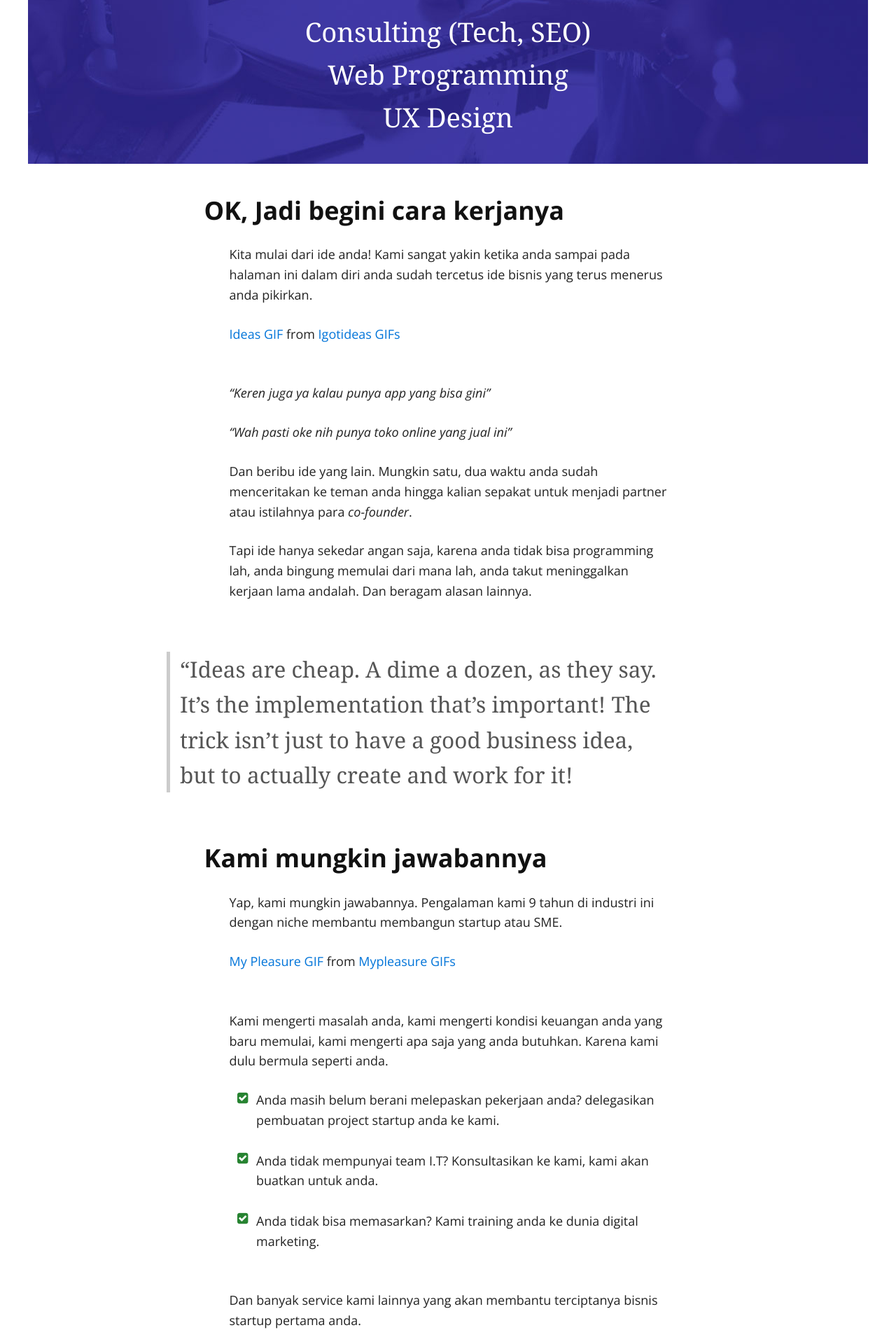
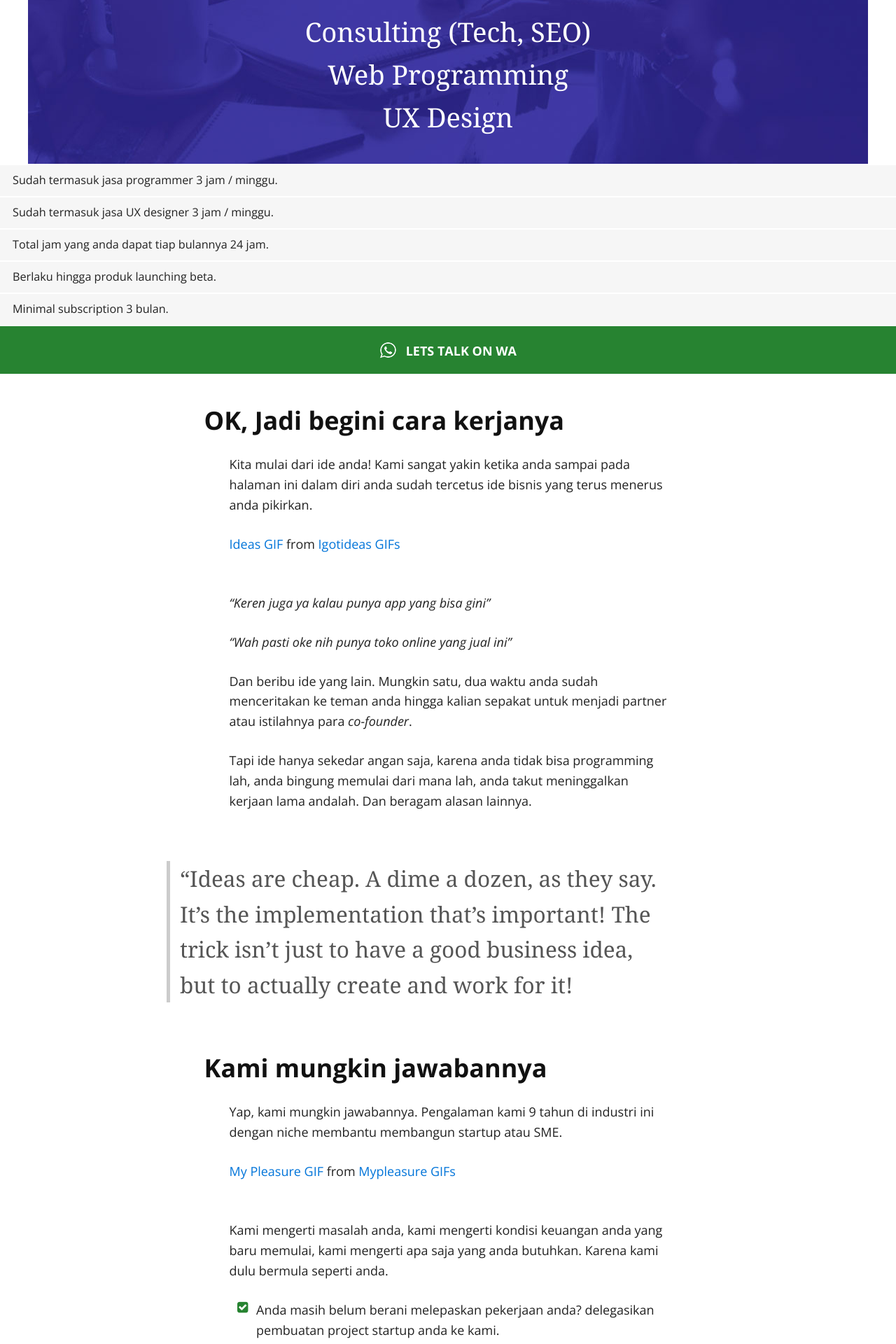
Before and after one commit to kemtol/rocktokom, a Jekyll site: the page built from index.md, in a window 1280 px wide. Shown: the part 2727-4647 px from the top of the page at 70% size. Built offline with Jekyll 4.4.1, drawn with Linux system fonts in a browser that asks for light colours; nearby versions of some CDN libraries; a script that is not in the unit is left out; our own code applies the rules of GitHub Pages for plain Markdown files.

Commit message:
Update default.html

```diff
--- a/_layouts/default.html
+++ b/_layouts/default.html
@@ -61,18 +61,6 @@
     }
     #landing--page .lp > div > span.bl{height: 15rem;display: block;}
     #landing--page .lp > div > hr{width: 2rem;border-bottom: 6px solid #fff;}
-    #landing--page .lp > ul{
-      padding: 0;
-      margin: 0;
-      list-style:none;
-      margin-bottom: 0.125rem;
-    }
-    #landing--page .lp > ul > li{
-      background: #f6f6f6;
-      padding: 0.5rem 1rem;
-      margin: 2px 0;
-      font-size:0.9rem;
-    }
 
     #landing--page--2 > div{
       width: 1200px;
@@ -96,6 +84,19 @@
       width: 4%;
       text-align: center;
       display: inline-block;
+    }
+
+    ul.perks{
+      padding: 0;
+      margin: 0;
+      list-style:none;
+      margin-bottom: 0.125rem;
+    }
+    ul.perks > li{
+      background: #f6f6f6;
+      padding: 0.5rem 1rem;
+      margin: 2px 0;
+      font-size:0.9rem;
     }
 
     @media screen and (max-width: 959px) {
@@ -139,7 +140,7 @@
             </span><hr/>
             Rp 299.000
           </div>
-          <ul>
+          <ul class="perks">
             <li>Harga tenaga per jam.</li>
             <li>Minimal block jam 10 jam.</li>
             <li>Minimal pemakaian block seminggu 4 jam.</li>
@@ -158,7 +159,7 @@
             </span><hr/>
             Rp 499.000
           </div>
-          <ul>
+          <ul class="perks">
             <li>Harga tenaga per jam.</li>
             <li>Minimal block jam 10 jam.</li>
             <li>Minimal pemakaian block seminggu 4 jam.</li>
@@ -176,7 +177,7 @@
             </span><hr/>
             Rp 349.000
           </div>
-          <ul>
+          <ul class="perks">
             <li>Harga tenaga per jam.</li>
             <li>Minimal block jam 10 jam.</li>
             <li>Minimal pemakaian block seminggu 4 jam.</li>
@@ -202,6 +203,14 @@
           UX Design<br/>
         </span>
       </div>
+      <ul class="perks">
+        <li>Sudah termasuk jasa programmer 3 jam / minggu.</li>
+        <li>Sudah termasuk jasa UX designer 3 jam / minggu.</li>
+        <li>Total jam yang anda dapat tiap bulannya 24 jam.</li>
+        <li>Berlaku hingga produk launching beta.</li>
+        <li>Minimal subscription 3 bulan.</li>
+      </ul>
+      <a href="https://api.whatsapp.com/send?phone=6283890722797&text=Halo%20mau%20info%20donk" class="btn-wa"><img src="/images/fa-whatsapp_24_0_ffffff_none.png"> LETS TALK ON WA</a>
     </div>
 
     <div class="container">
```
